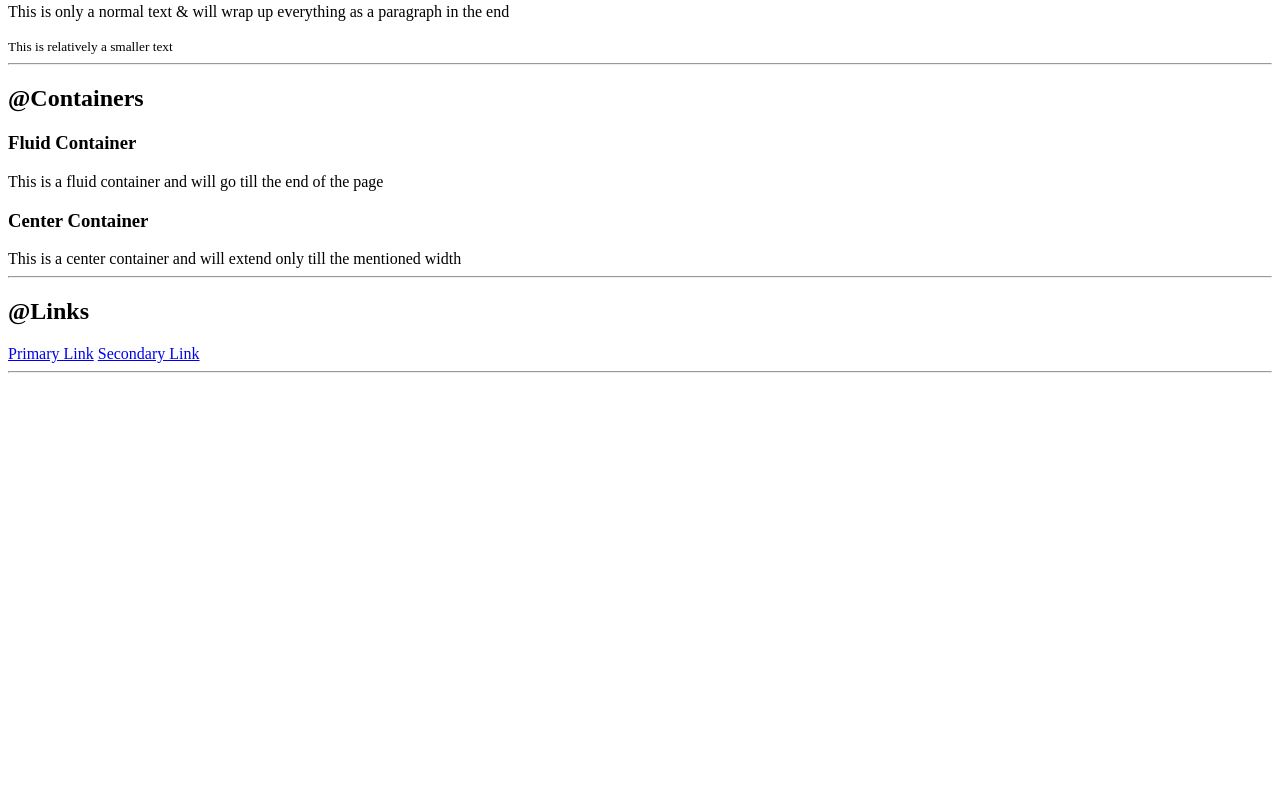
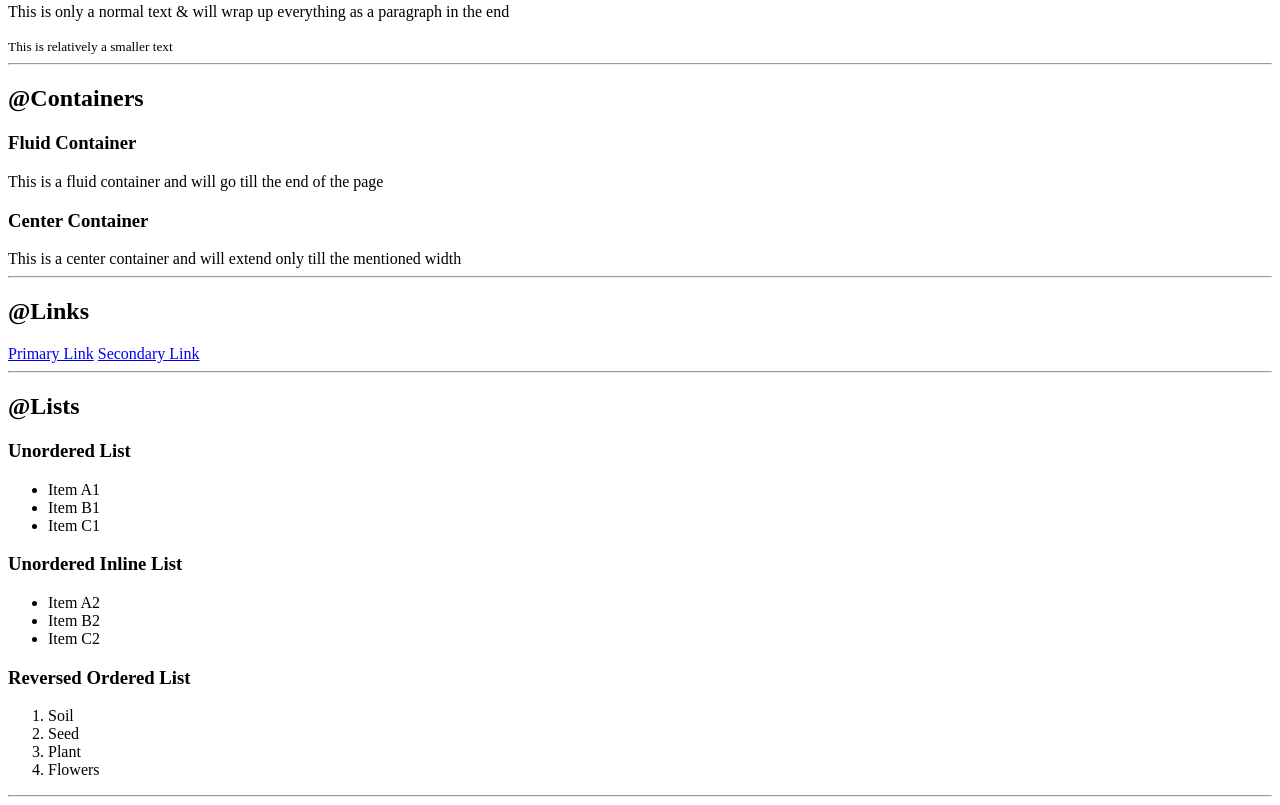
Before and after one commit to sdsparks11/Using-HTML-CSS-to-make-a-component-library-level0-neogcamp-lesson3-, a plain HTML site: page index.html in a window 1280 px wide. Shown: the part 327-1132 px from the top of the page. Before the commit the page ends 800 px from the top, so only its background shows below. Drawn offline with Linux system fonts and the light colour scheme.

Commit message:
docs:Added List components

```diff
--- a/index.html
+++ b/index.html
@@ -32,5 +32,27 @@
     <a href="/">Primary Link</a>
     <a href="/">Secondary Link</a>
     <hr>
+
+    <h2>@Lists</h2>
+    <h3>Unordered List</h3>
+    <ul>
+        <li>Item A1</li>
+        <li>Item B1</li>
+        <li>Item C1</li>
+    </ul>
+    <h3>Unordered Inline List</h3>
+    <ul>
+        <li>Item A2</li>
+        <li>Item B2</li>
+        <li>Item C2</li>
+    </ul>
+    <h3>Reversed Ordered List</h3>
+    <ol>
+        <li>Soil</li>
+        <li>Seed</li>
+        <li>Plant</li>
+        <li>Flowers</li>
+    </ol>
+    <hr>
 </body>
 </html>
```
